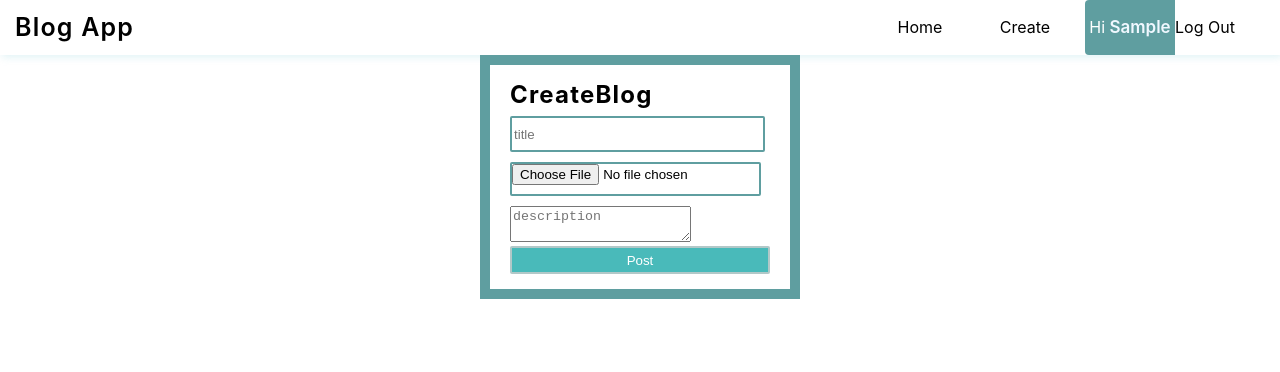
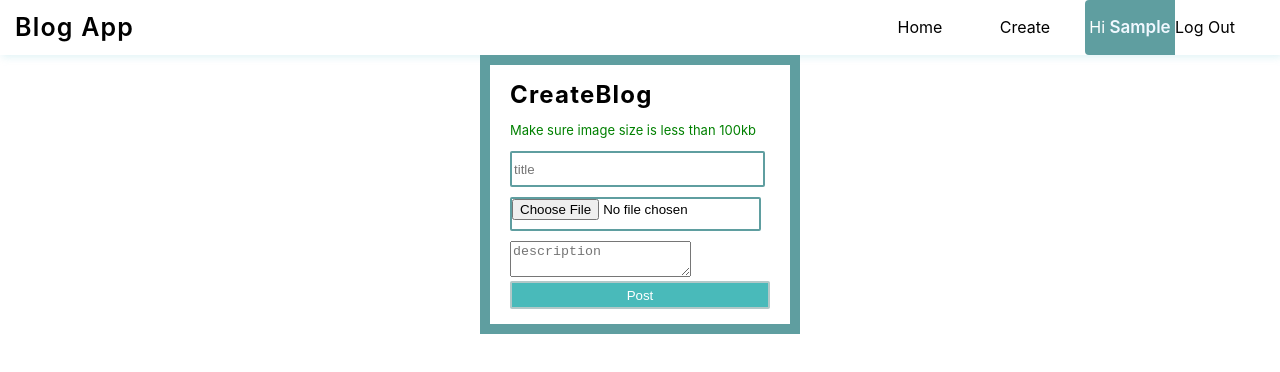
Before and after one commit to nayabrasoolsb/blog-app, a React (Create React App) app in the folder front-end/: page /user/create in a window 1280 px wide. Shown: the top 372 px of the page. Built offline with nearby package versions, Linux system fonts and the light colour scheme; sample sign-in values are in the browser's storage.

Commit message:
small changes in create blog file

```diff
--- a/front-end/src/components/CreateBlog/CreateBlog.js
+++ b/front-end/src/components/CreateBlog/CreateBlog.js
@@ -59,6 +59,7 @@ function CreateBlog() {
 
       <div className="content">
         <h2>CreateBlog</h2>
+        <p style={{fontSize: "13px", color: "green"}}>Make sure image size is less than 100kb</p>
         <form onSubmit={(e) => submitHandler(e)}>
           <div>
             <input
```
